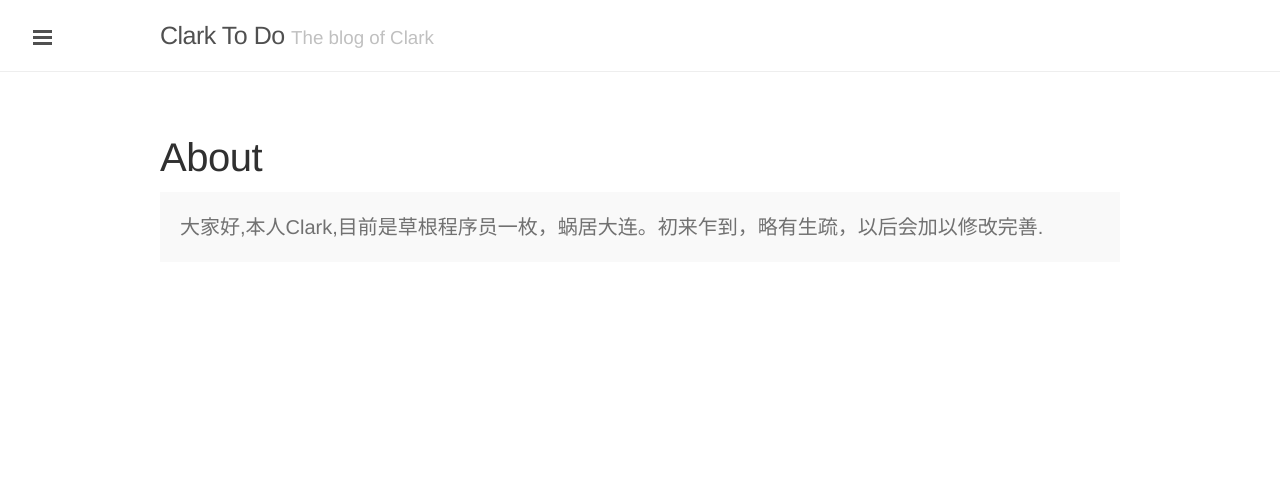
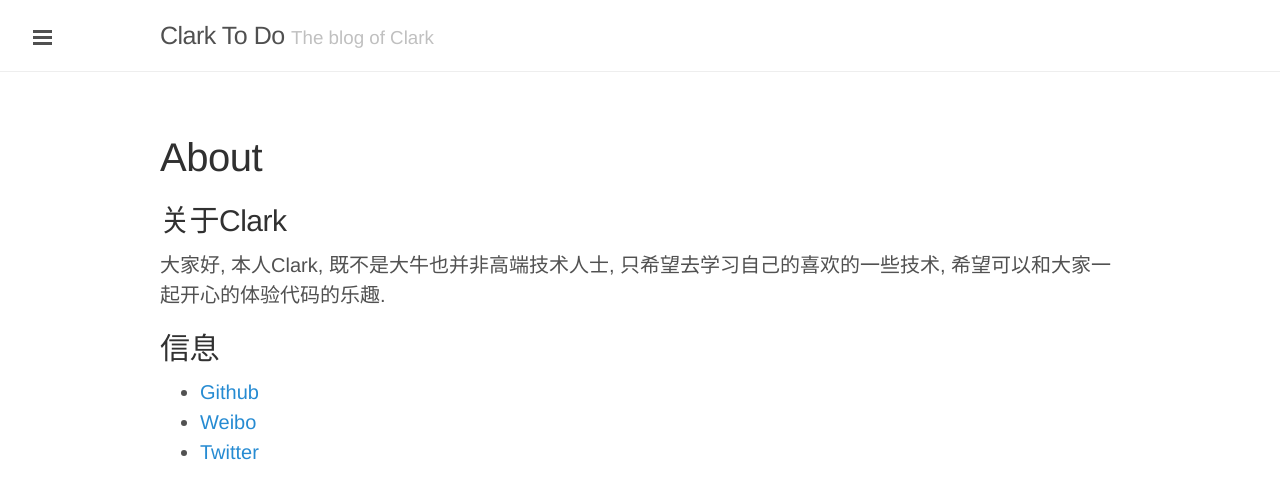
Before and after one commit to clarkdo/clarkdo.github.com, a Jekyll site: the page built from about.md, in a window 1280 px wide. Shown: the top 499 px of the page. Built offline with Jekyll 4.4.1, drawn with Linux system fonts in a browser that asks for light colours; Markdown is read by kramdown in place of the engine named in the settings.

Commit message:
修改关于我页面

```diff
--- a/about.md
+++ b/about.md
@@ -2,7 +2,11 @@
 layout: page
 title: About
 ---
+## 关于Clark
+大家好, 本人Clark, 既不是大牛也并非高端技术人士, 只希望去学习自己的喜欢的一些技术, 希望可以和大家一起开心的体验代码的乐趣.
 
-<p class="message">
-  大家好,本人Clark,目前是草根程序员一枚，蜗居大连。初来乍到，略有生疏，以后会加以修改完善.
-</p>
+## 信息
+
+* [Github](https://github.com/clarkdo)
+* [Weibo](http://weibo.com/u/2127101144)
+* [Twitter](https://twitter.com/clark_do)
```
